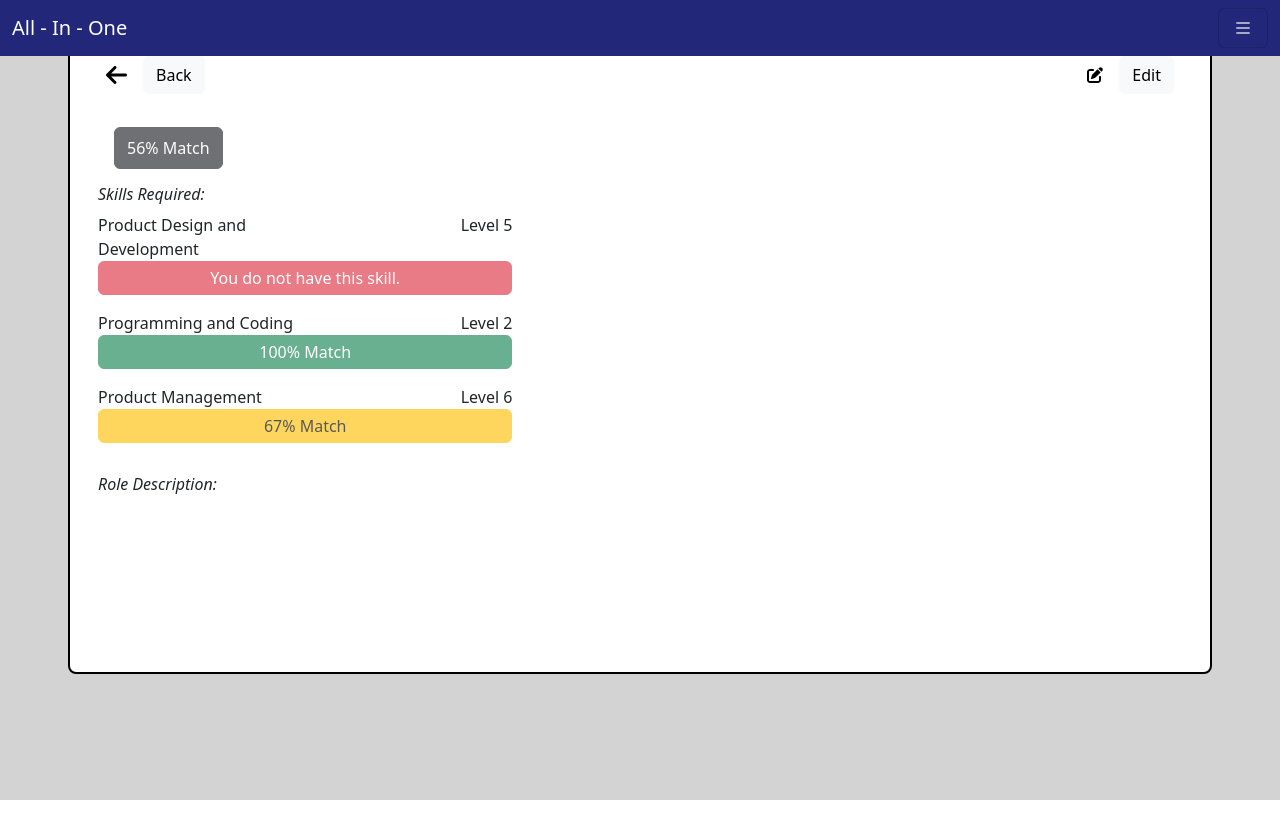
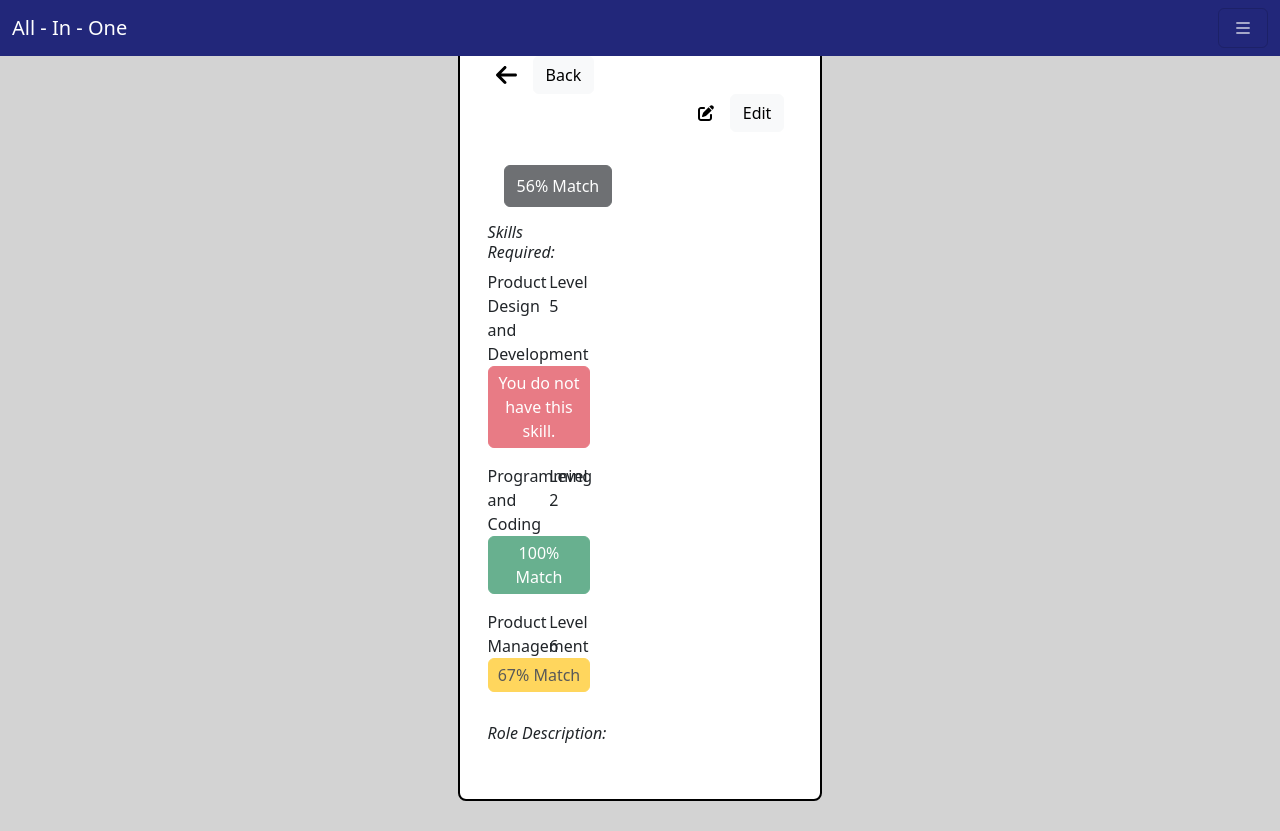
Before and after one commit to vickyyqu/SPM_Scrum_Project, a Vue app: page /rolelistingdetails in a window 1280 px wide. Before the commit the page ends 800 px from the top, so only its background shows below. Built offline with nearby package versions, Linux system fonts and the light colour scheme; no server answers.

Commit message:
Update ViewRoleListingDetails.vue

```diff
--- a/src/views/ViewRoleListingDetails.vue
+++ b/src/views/ViewRoleListingDetails.vue
@@ -184,4 +184,12 @@ export default {
     </div>
 </template>
 
-<style></style>
+<style>
+    body {
+    margin: 0;
+    display: flex;
+    place-items: center;
+    min-width: 320px;
+    min-height: 100vh;
+    }
+</style>
```
